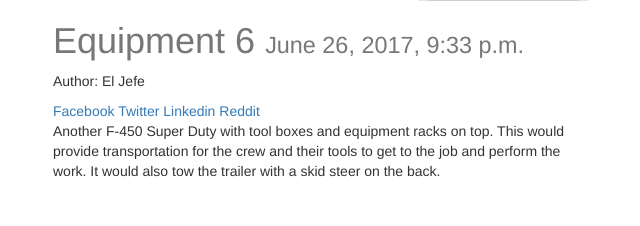
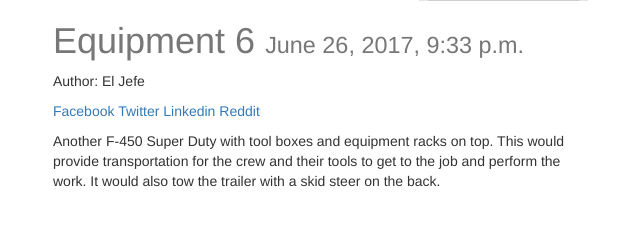
Before and after one commit to jefedeltejas/django-blog, a Django app: page /posts/9/ in a window 1280 px wide. Shown: the part 366-592 px from the top of the page, without its empty margins (317-957 px from the left). Run offline with Django 3.2, Linux system fonts and the light colour scheme; data comes from the database, SQL or seed files in the repository; some libraries are stand-ins or nearby versions.

Commit message:
adjusting the like and share buttons

```diff
--- a/src/templates/post_detail.html
+++ b/src/templates/post_detail.html
@@ -15,10 +15,10 @@
     <p>Author: {{ instance.user.get_full_name }}</p>
     {% endif %}
 
-    <div class="fb-like" data-href="https://developers.facebook.com/docs/plugins/" data-layout="standard" data-action="like" data-size="small"
-    data-show-faces="true" data-share="true"></div>
+    <p><div class="fb-like" data-href="https://developers.facebook.com/docs/plugins/" data-layout="standard" data-action="like" data-size="small"
+    data-show-faces="true" data-share="true"></div></p>
 
-    <a href="https://www.facebook.com/sharer/sharer.php?u={{ request.build_absolute_uri }}">
+    <p><a href="https://www.facebook.com/sharer/sharer.php?u={{ request.build_absolute_uri }}">
     Facebook
     </a>
     <a href="https://twitter.com/home?status={{ instance.content|urlify }}%20{{ request.build_absolute_uri }}">
@@ -27,7 +27,7 @@
     <a href="https://www.linkedin.com/shareArticle?mini=true&url={{ request.build_absolute_uri }}&title={{ instance.title }}&summary={{ share_string }}&source={{ request.build_absolute_uri }}">
     Linkedin
     </a>
-    <a href="http://www.reddit.com/submit?url={{ request.build_absolute_uri }}&title={{ share_string }}">Reddit</a>
+    <a href="http://www.reddit.com/submit?url={{ request.build_absolute_uri }}&title={{ share_string }}">Reddit</a></p>
 
 
     {{ instance.content|linebreaks }}<br/><br/>
```
